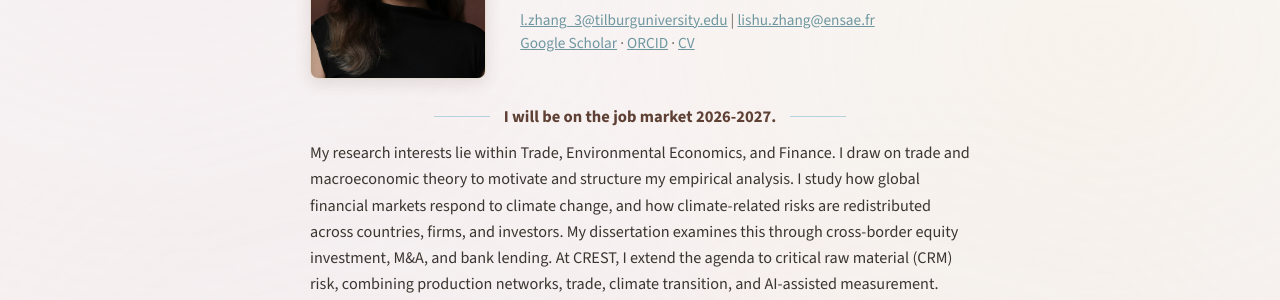
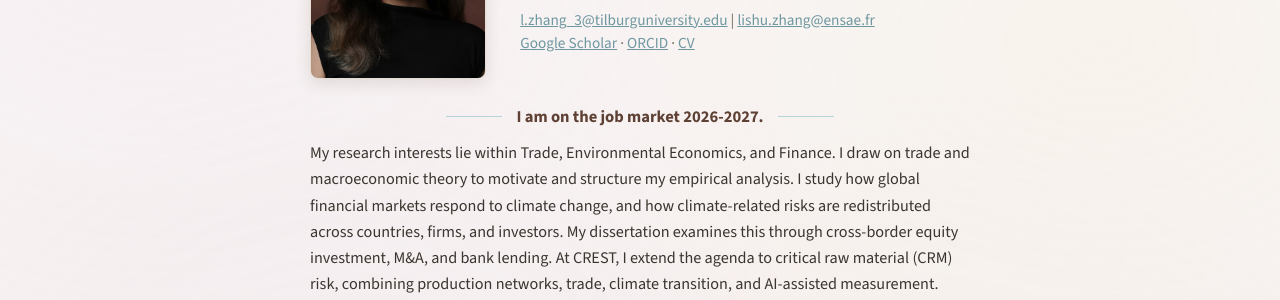
Before and after one commit to LishuZ/LishuZ.github.io, a Jekyll site: the page built from _pages/about.md, in a window 1280 px wide and 900 px high. Shown: the part 340-640 px from the top of the window. Built offline with Jekyll 4.4.1, drawn with Linux system fonts in a browser that asks for light colours.

Commit message:
Update job market wording

```diff
--- a/_pages/about.md
+++ b/_pages/about.md
@@ -128,7 +128,7 @@ author_profile: false
   </div>
 </div>
 
-<p class="job-market"><strong>I will be on the job market 2026-2027.</strong></p>
+<p class="job-market"><strong>I am on the job market 2026-2027.</strong></p>
 <p class="intro-extra">My research interests lie within Trade, Environmental Economics, and Finance. I draw on trade and macroeconomic theory to motivate and structure my empirical analysis. I study how global financial markets respond to climate change, and how climate-related risks are redistributed across countries, firms, and investors. My dissertation examines this through cross-border equity investment, M&amp;A, and bank lending. At CREST, I extend the agenda to critical raw material (CRM) risk, combining production networks, trade, climate transition, and AI-assisted measurement.</p>
 
 <h2 class="home-h2">Job Market Papers</h2>
```
